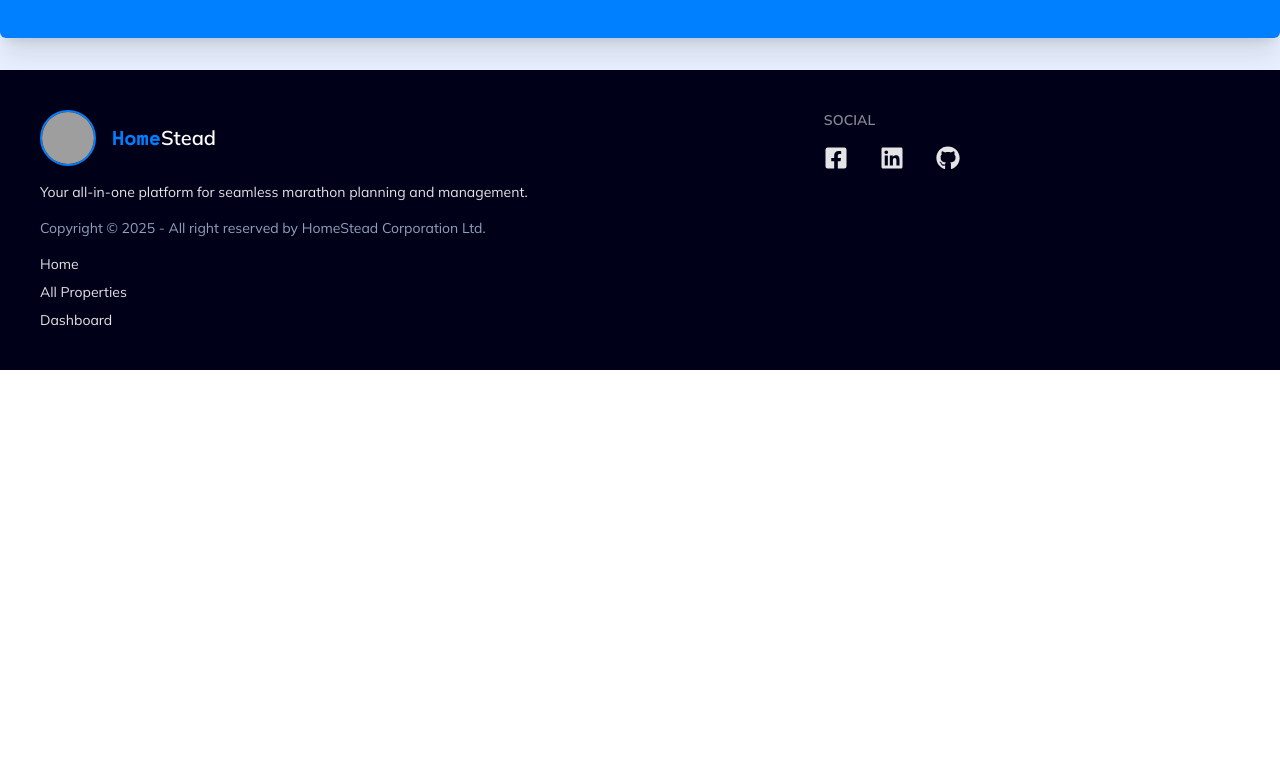
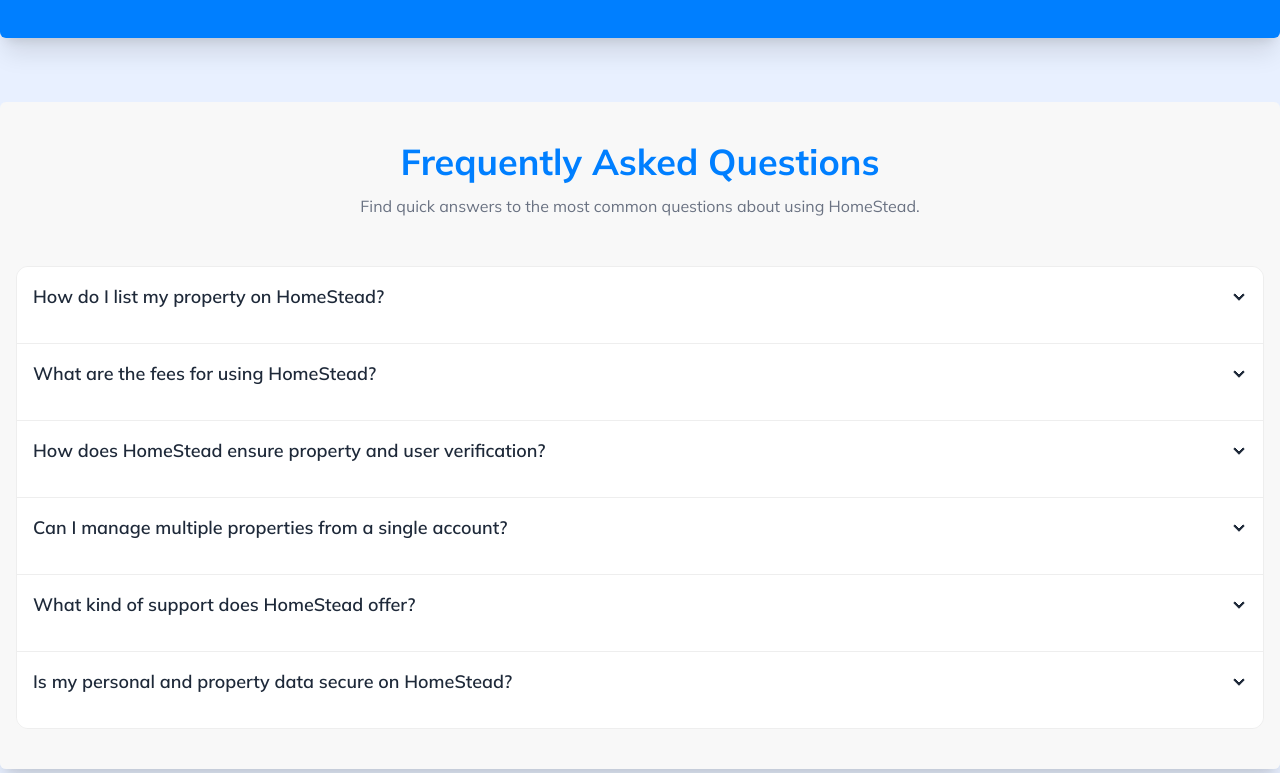
Before and after one commit to tamimMuntakim/HomeStead-Client, a React (Vite) app: page / in a window 1280 px wide. Shown: the part 1847-2620 px from the top of the page. Before the commit the page ends 2217 px from the top, so only its background shows below. Built offline with nearby package versions, Linux system fonts and the light colour scheme; grey boxes are pictures that could not be loaded.

Commit message:
Faq Section added

```diff
--- /dev/null
+++ b/src/Components/Faq.jsx
@@ -0,0 +1,54 @@
+// src/components/Faq.jsx
+import React from 'react';
+import FaqCard from './FaqCard'; // Ensure the path is correct
+
+const Faq = () => {
+    // Updated FAQ content relevant to real estate management
+    const faqs = [
+        {
+            question: "How do I list my property on HomeStead?",
+            answer: "Listing your property is simple! Log in to your dashboard, click 'List a Property', and follow the guided steps to upload details, photos, and set your preferences. Our team will review it before it goes live."
+        },
+        {
+            question: "What are the fees for using HomeStead?",
+            answer: "HomeStead offers various plans for property owners, including a free tier for basic listings and premium options with advanced features. For buyers/renters, Browse and applying are completely free. Detailed pricing is available on our 'Pricing' page."
+        },
+        {
+            question: "How does HomeStead ensure property and user verification?",
+            answer: "We prioritize trust and security. All listed properties undergo a verification process. Users are also verified through a robust system, including identity checks, to ensure a safe community for transactions and interactions."
+        },
+        {
+            question: "Can I manage multiple properties from a single account?",
+            answer: "Absolutely! HomeStead is designed for scalability. Property owners can easily add and manage multiple properties, tenants, and financial records all from a single, intuitive dashboard."
+        },
+        {
+            question: "What kind of support does HomeStead offer?",
+            answer: "We offer comprehensive support including a detailed help center, live chat during business hours, and email support. Our dedicated team is here to assist you with any queries or issues you may encounter."
+        },
+        {
+            question: "Is my personal and property data secure on HomeStead?",
+            answer: "Yes, data security is paramount. We use industry-standard encryption, secure servers, and strict privacy policies to protect your personal and property information. Your data is never shared without your consent."
+        }
+    ];
+
+    return (
+        <section className="py-10 bg-base-200"> {/* Added a section wrapper for consistent padding/bg */}
+            <div className="container mx-auto px-4">
+                <h2 className='text-4xl font-bold text-center text-primary mb-3'>Frequently Asked Questions</h2>
+                <p className="text-sm md:text-base text-center text-gray-500 mb-6 md:mb-12 max-w-2xl mx-auto">
+                    Find quick answers to the most common questions about using HomeStead.
+                </p>
+
+                <div className="join join-vertical w-full rounded-md md:rounded-xl overflow-hidden text-sm md:text-base border border-base-300">
+                    {
+                        faqs.map((faq, index) => (
+                            <FaqCard key={index} faq={faq} index={index} /> // Pass index for unique radio names
+                        ))
+                    }
+                </div>
+            </div>
+        </section>
+    );
+};
+
+export default Faq;
--- /dev/null
+++ b/src/Components/FaqCard.jsx
@@ -0,0 +1,19 @@
+// src/components/FaqCard.jsx
+import React from 'react';
+
+const FaqCard = ({ faq, index }) => { // Receive index prop
+    return (
+        // Use a unique name for each radio group based on the index
+        <div className="collapse collapse-arrow join-item border-base-300 border-b-2 last:border-b-0 bg-white">
+            <input type="radio" name="my-accordion" /> {/* Unique name for each radio group */}
+            <div className="collapse-title font-semibold text-gray-800 md:text-lg py-2 md:py-4 pr-10"> {/* Adjusted padding */}
+                {faq.question}
+            </div>
+            <div className="collapse-content text-gray-700 text-sm md:text-base pb-4"> {/* Adjusted padding */}
+                {faq.answer}
+            </div>
+        </div>
+    );
+};
+
+export default FaqCard;
--- a/src/Pages/Home.jsx
+++ b/src/Pages/Home.jsx
@@ -2,6 +2,7 @@
 import Banner from '../Components/Banner';
 import AdvProperties from '../Components/AdvProperties';
 import LatestReviews from '../Components/LatestReveiws';
+import Faq from '../Components/Faq';
 
 const Home = () => {
     return (
@@ -15,6 +16,9 @@
             <section id="user-reviews" className='w-11/12 md:container mx-auto rounded-md overflow-hidden mt-8 md:mt-16 shadow-xl'>
                 <LatestReviews></LatestReviews>
             </section>
+            <section id="faq" className='w-11/12 md:container mx-auto rounded-md overflow-hidden mt-8 md:mt-16 shadow-xl'>
+                <Faq></Faq>
+            </section>
         </>
     );
 };
```
